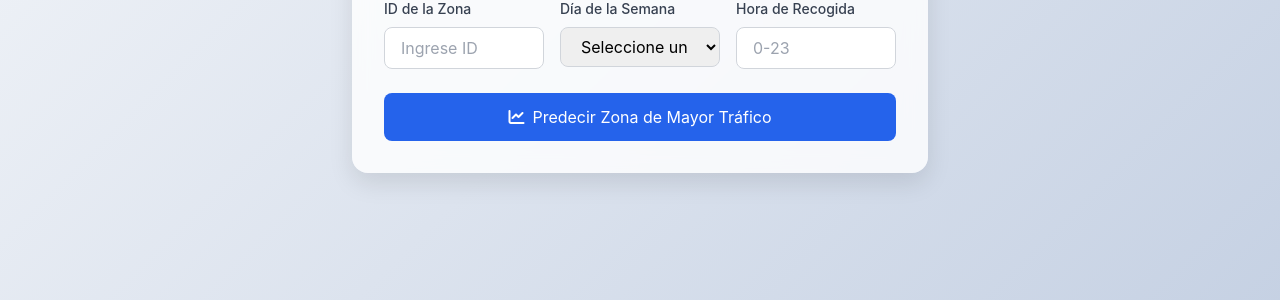
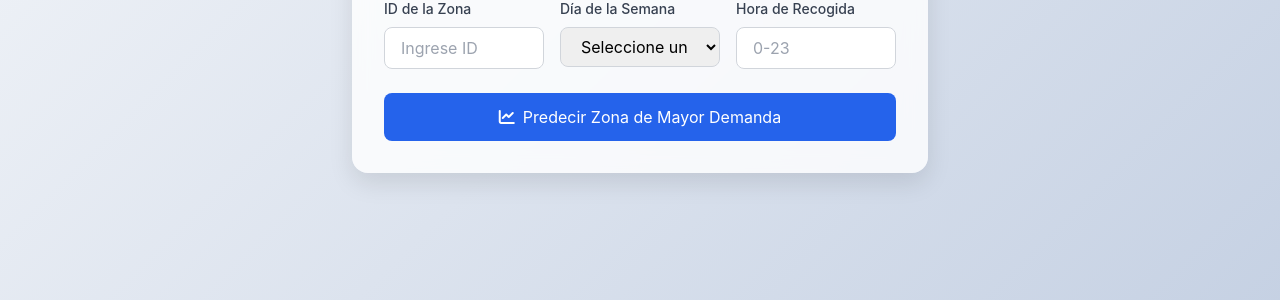
Before and after one commit to Ccasilimas/New_York_Taxis_IA, a PHP site: page / in a window 1280 px wide. Shown: the part 386-686 px from the top of the page. Run offline with PHP 8.4, Linux system fonts and the light colour scheme; some libraries are stand-ins or nearby versions.

Commit message:
Update index.php

```diff
--- a/Machine_Learning/Docker/Pluging/index.php
+++ b/Machine_Learning/Docker/Pluging/index.php
@@ -70,7 +70,7 @@
 
                     <button type="submit" class="w-full bg-blue-600 text-white py-3 rounded-lg hover:bg-blue-700 transition duration-300 flex items-center justify-center space-x-2">
                         <i class="fas fa-chart-line"></i>
-                        <span>Predecir Zona de Mayor Tráfico</span>
+                        <span>Predecir Zona de Mayor Demanda</span>
                     </button>
                 </form>
 
```
